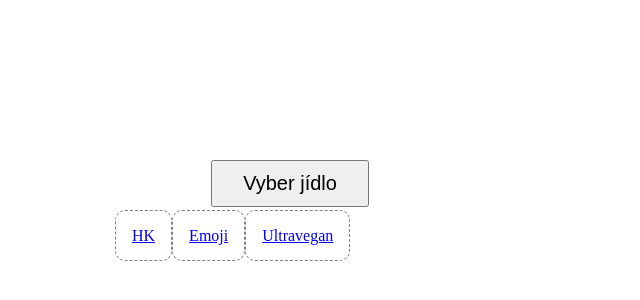
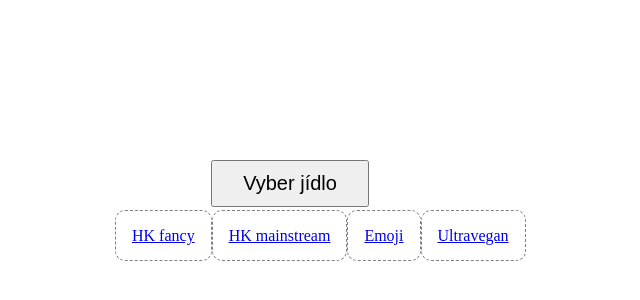
Before and after one commit to jirihofman/hungry-but-cannot-decide-what-to-order, a Next.js app: page / in a window 1280 px wide. Shown: the part 260-560 px from the top of the page, without its empty margins (350-990 px from the left). Built offline with nearby package versions, Linux system fonts and the light colour scheme.

Commit message:
HK nové restaurace

```diff
--- a/package.json
+++ b/package.json
@@ -1,6 +1,6 @@
 {
   "name": "learn-starter",
-  "version": "0.1.2",
+  "version": "0.1.3",
   "private": false,
   "scripts": {
     "dev": "next dev -p 4037",
--- a/pages/index.js
+++ b/pages/index.js
@@ -20,8 +20,9 @@ export default function Home() {
           <div>
             <button className="go">Vyber jídlo</button>
           </div>
-          <div>
-            <a href="?t=hk" className="type">HK</a>
+          <div className="options">
+            <a href="?t=hk1" className="type">HK fancy</a>
+            <a href="?t=hk2" className="type">HK mainstream</a>
             <a href="?t=emoji" className="type">Emoji</a>
             <a href="?t=level5vegan" className="type">Ultravegan</a>
           </div>
--- a/public/static/slots.js
+++ b/public/static/slots.js
@@ -4,7 +4,8 @@ const SLOTS_PER_REEL = 12;
 const REEL_RADIUS = 150;
 
 const ALL_OPTIONS = {
-	hk: ['Nepálská', 'Avion', 'Choosy Fresh', 'Localis', 'McDonald\'s', 'Nežer!'],
+	hk1: ['Choosy Fresh', 'Náplavka', 'Nepálská', 'Ugo', 'Vietnamská'],
+	hk2: ['Amïci', 'Avion', 'Hieu Thao', 'Chilli táta', 'Choosy Fresh', 'Cook Look', 'Localis', 'McDonald\'s', 'Na Hradě', 'Sport cafe', 'Ugo', 'Uvař si!', 'Nežer!'],
 	emoji: ['🥞', '🥩', '🌭', '🍔', '🍕', '🥗', '🍣', '🥪', '🌮', '🍜', '🍰'],
 	level5vegan: ['🍎', '🍌', '🥦', '🥑', '🥒', '🌽', '🥔', '🍠', '🥕', '🥬', '🫑', '🍍']
 }
@@ -26,7 +27,7 @@ function createSlots(ring, options) {
 		// setup the number to show inside the slots
 		// the position is randomized to
 		const option = Math.floor(Math.random() * options.length)
-		const content = $(slot).append('<p>' + options[option] + '</p>');
+		$(slot).append('<p>' + options[option] + '</p>');
 
 		// add the poster to the row
 		ring.append(slot);
--- a/styles/global.css
+++ b/styles/global.css
@@ -298,3 +298,7 @@ label {
 	border-radius: 10px;
 	padding: 1em;
 }
+
+.options {
+	width: 600px;
+}
```
